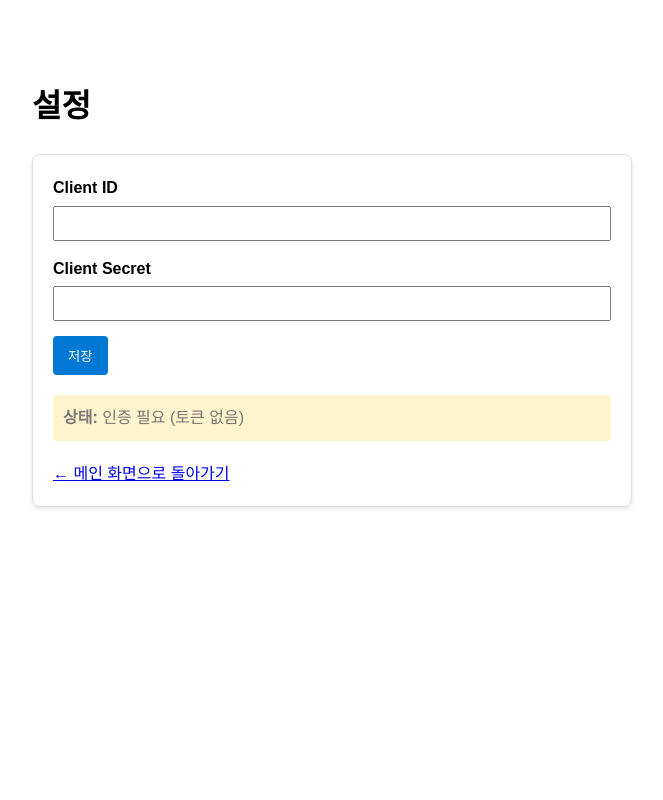
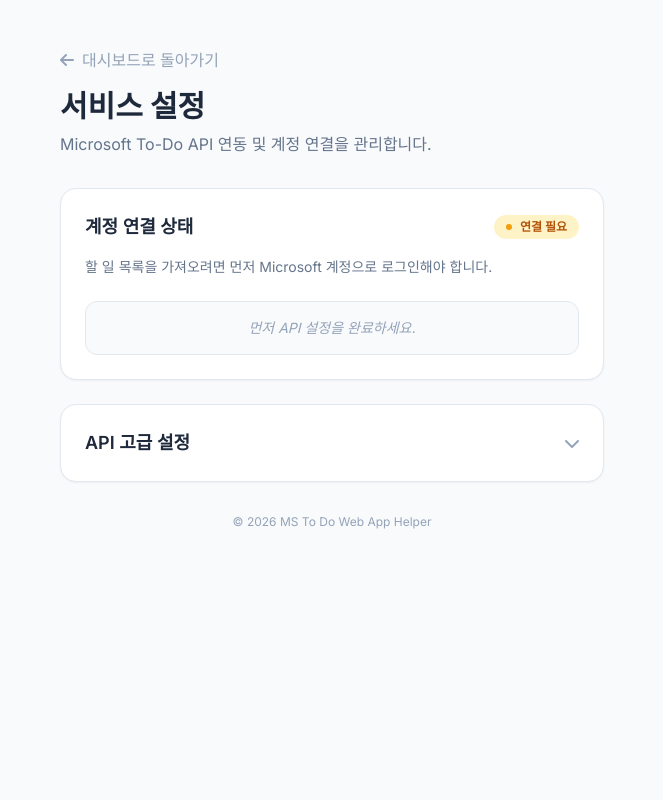
Before and after one commit to shin2012/mstodo_web, a Flask app: page /settings in a window 1280 px wide. Shown: the whole page, without its empty margins (308-971 px from the left). Run offline with Flask 3, Linux system fonts and the light colour scheme; some libraries are stand-ins or nearby versions.

Commit message:
설정 페이지 UI 개선 및 환경 변수 기반의 자동 연동 기능 추가

```diff
--- a/app.py
+++ b/app.py
@@ -17,25 +17,23 @@ def get_config():
         config.read(CONFIG_FILE)
     if not config.has_section('connect'):
         config.add_section('connect')
+
+    # 환경 변수가 있으면 우선적으로 설정 (UI에서 입력하지 않아도 되도록)
+    env_id = os.environ.get('MS_CLIENT_ID')
+    env_secret = os.environ.get('MS_CLIENT_SECRET')
+    if env_id: config.set('connect', 'client_id', env_id)
+    if env_secret: config.set('connect', 'client_secret', env_secret)
+
     return config
-
-def save_config(config):
-    with open(CONFIG_FILE, 'w') as configfile:
-        config.write(configfile)
 
 def get_todo_client():
     config = get_config()
     try:
-        if not config.has_option('connect', 'client_id') or \
-           not config.has_option('connect', 'client_secret') or \
-           not config.has_option('connect', 'client_token'):
-            return None
+        client_id = config.get('connect', 'client_id', fallback=None)
+        client_secret = config.get('connect', 'client_secret', fallback=None)
+        token_str = config.get('connect', 'client_token', fallback=None)
 
-        client_id = config.get('connect', 'client_id')
-        client_secret = config.get('connect', 'client_secret')
-        token_str = config.get('connect', 'client_token')
-
-        if not token_str or token_str == 'None' or token_str == '':
+        if not client_id or not client_secret or not token_str or token_str == 'None':
             return None
 
         client_token = eval(token_str)
--- a/docker-compose.yml
+++ b/docker-compose.yml
@@ -11,3 +11,5 @@ services:
       - .:/app
     environment:
       - TZ=Asia/Seoul
+      - MS_CLIENT_ID=
+      - MS_CLIENT_SECRET=
--- a/templates/settings.html
+++ b/templates/settings.html
@@ -3,55 +3,100 @@
 <head>
     <meta charset="UTF-8">
     <meta name="viewport" content="width=device-width, initial-scale=1.0">
-    <title>설정 - MS To-Do Web</title>
+    <title>설정 | Microsoft To Do</title>
+    <script src="https://cdn.tailwindcss.com"></script>
+    <link href="https://cdnjs.cloudflare.com/ajax/libs/font-awesome/6.0.0/css/all.min.css" rel="stylesheet">
     <style>
-        body { font-family: sans-serif; max-width: 600px; margin: 40px auto; padding: 20px; line-height: 1.6; }
-        .card { border: 1px solid #ddd; padding: 20px; border-radius: 8px; box-shadow: 0 2px 4px rgba(0,0,0,0.1); }
-        .form-group { margin-bottom: 15px; }
-        label { display: block; margin-bottom: 5px; font-weight: bold; }
-        input[type="text"], input[type="password"] { width: 100%; padding: 8px; box-sizing: border-box; }
-        button { background: #0078d4; color: white; border: none; padding: 10px 15px; border-radius: 4px; cursor: pointer; }
-        button:hover { background: #005a9e; }
-        .status { margin-top: 20px; padding: 10px; border-radius: 4px; }
-        .status.ok { background: #dff6dd; color: #107c10; }
-        .status.warn { background: #fff4ce; color: #797775; }
-        .btn-auth { display: inline-block; background: #2b5797; color: white; text-decoration: none; padding: 10px 15px; border-radius: 4px; margin-top: 10px; }
+        @import url('https://fonts.googleapis.com/css2?family=Inter:wght@300;400;500;600;700&family=Noto+Sans+KR:wght@300;400;500;700&display=swap');
+        body { font-family: 'Inter', 'Noto Sans KR', sans-serif; background-color: #f8fafc; }
     </style>
 </head>
-<body>
-    <h1>설정</h1>
-    <div class="card">
-        <form method="POST">
-            <div class="form-group">
-                <label for="client_id">Client ID</label>
-                <input type="text" id="client_id" name="client_id" value="{{ client_id }}" required>
+<body class="bg-slate-50 min-h-screen">
+    <div class="max-w-xl mx-auto py-12 px-4">
+        <div class="mb-8">
+            <a href="/" class="text-slate-400 hover:text-blue-500 flex items-center transition-colors mb-4">
+                <i class="fas fa-arrow-left mr-2"></i> 대시보드로 돌아가기
+            </a>
+            <h1 class="text-3xl font-bold text-slate-800">서비스 설정</h1>
+            <p class="text-slate-500 mt-2">Microsoft To-Do API 연동 및 계정 연결을 관리합니다.</p>
         </div>
-            <div class="form-group">
-                <label for="client_secret">Client Secret</label>
-                <input type="password" id="client_secret" name="client_secret" value="{{ client_secret }}" required>
-            </div>
-            <button type="submit">저장</button>
-        </form>
 
-        <div class="status {% if has_token %}ok{% else %}warn{% endif %}">
+        <!-- 1. 계정 연동 상태 카드 -->
+        <div class="bg-white rounded-2xl shadow-sm border border-slate-200 overflow-hidden mb-6">
+            <div class="p-6">
+                <div class="flex items-center justify-between mb-4">
+                    <h2 class="text-lg font-semibold text-slate-800">계정 연결 상태</h2>
                     {% if has_token %}
-                <strong>상태:</strong> 인증됨 (토큰 보유중)
+                    <span class="flex items-center px-3 py-1 rounded-full bg-green-100 text-green-700 text-xs font-bold">
+                        <span class="w-1.5 h-1.5 rounded-full bg-green-500 mr-2"></span> 연결됨
+                    </span>
                     {% else %}
-                <strong>상태:</strong> 인증 필요 (토큰 없음)
+                    <span class="flex items-center px-3 py-1 rounded-full bg-amber-100 text-amber-700 text-xs font-bold">
+                        <span class="w-1.5 h-1.5 rounded-full bg-amber-500 mr-2"></span> 연결 필요
+                    </span>
                     {% endif %}
                 </div>
 
+                {% if has_token %}
+                <p class="text-sm text-slate-500 mb-6">이미 Microsoft 계정이 연결되어 있습니다. 다시 연결하려면 아래 버튼을 클릭하세요.</p>
+                {% else %}
+                <p class="text-sm text-slate-500 mb-6">할 일 목록을 가져오려면 먼저 Microsoft 계정으로 로그인해야 합니다.</p>
+                {% endif %}
+
                 {% if client_id and client_secret %}
-        <div style="margin-top: 20px;">
-            <h3>마이크로소프트 로그인</h3>
-            <p>Azure portal에서 설정한 Redirect URI가 현재 접속 주소의 <code>/auth/callback</code>인지 확인하세요.</p>
-            <a href="{{ url_for('auth_login') }}" class="btn-auth">MS 계정으로 로그인</a>
+                <a href="{{ url_for('auth_login') }}"
+                   class="w-full inline-flex items-center justify-center px-6 py-3 bg-[#0078d4] hover:bg-[#005a9e] text-white font-semibold rounded-xl transition-all shadow-md hover:shadow-lg">
+                    <i class="fab fa-microsoft mr-3 text-lg"></i>
+                    Microsoft 계정으로 로그인
+                </a>
+                {% else %}
+                <div class="bg-slate-50 border border-slate-200 rounded-xl p-4 text-center">
+                    <p class="text-sm text-slate-400 italic">먼저 API 설정을 완료하세요.</p>
                 </div>
                 {% endif %}
+            </div>
+        </div>
 
-        <div style="margin-top: 20px;">
-            <a href="{{ url_for('index') }}">← 메인 화면으로 돌아가기</a>
+        <!-- 2. API 상세 설정 (상세 정보 클릭 시 열림) -->
+        <details class="group bg-white rounded-2xl shadow-sm border border-slate-200 overflow-hidden">
+            <summary class="list-none p-6 cursor-pointer flex items-center justify-between">
+                <h2 class="text-lg font-semibold text-slate-800">API 고급 설정</h2>
+                <span class="text-slate-400 transition-transform group-open:rotate-180">
+                    <i class="fas fa-chevron-down"></i>
+                </span>
+            </summary>
+            <div class="px-6 pb-6 pt-0">
+                <form method="POST" class="space-y-4">
+                    <div>
+                        <label for="client_id" class="block text-sm font-medium text-slate-700 mb-1">Application (client) ID</label>
+                        <input type="text" id="client_id" name="client_id" value="{{ client_id }}"
+                               class="w-full px-4 py-2 bg-slate-50 border border-slate-200 rounded-lg focus:ring-2 focus:ring-blue-500 focus:border-blue-500 outline-none transition-all text-sm font-mono"
+                               required>
                     </div>
+                    <div>
+                        <label for="client_secret" class="block text-sm font-medium text-slate-700 mb-1">Client Secret</label>
+                        <input type="password" id="client_secret" name="client_secret" value="{{ client_secret }}"
+                               class="w-full px-4 py-2 bg-slate-50 border border-slate-200 rounded-lg focus:ring-2 focus:ring-blue-500 focus:border-blue-500 outline-none transition-all text-sm font-mono"
+                               required>
+                    </div>
+                    <div class="bg-blue-50 rounded-lg p-4 mb-4">
+                        <h4 class="text-xs font-bold text-blue-800 mb-1 uppercase tracking-wider"><i class="fas fa-info-circle mr-1"></i> Azure Portal 설정 도움말</h4>
+                        <p class="text-xs text-blue-600 leading-relaxed">
+                            Azure AD에서 새 앱을 등록하고 <code class="bg-white px-1 rounded border border-blue-100">Tasks.ReadWrite</code> 권한을 부여하세요.
+                            Redirect URI는 현재 서비스 주소의 <code>/auth/callback</code>으로 설정해야 합니다.
+                        </p>
+                    </div>
+                    <button type="submit"
+                            class="w-full px-6 py-2 bg-slate-800 hover:bg-slate-700 text-white font-medium rounded-lg transition-colors text-sm">
+                        API 설정 저장
+                    </button>
+                </form>
+            </div>
+        </details>
+
+        <p class="text-center text-xs text-slate-400 mt-8">
+            &copy; 2026 MS To Do Web App Helper
+        </p>
     </div>
 </body>
 </html>
```
Lines whose indentation alone changed are shown as unchanged.
